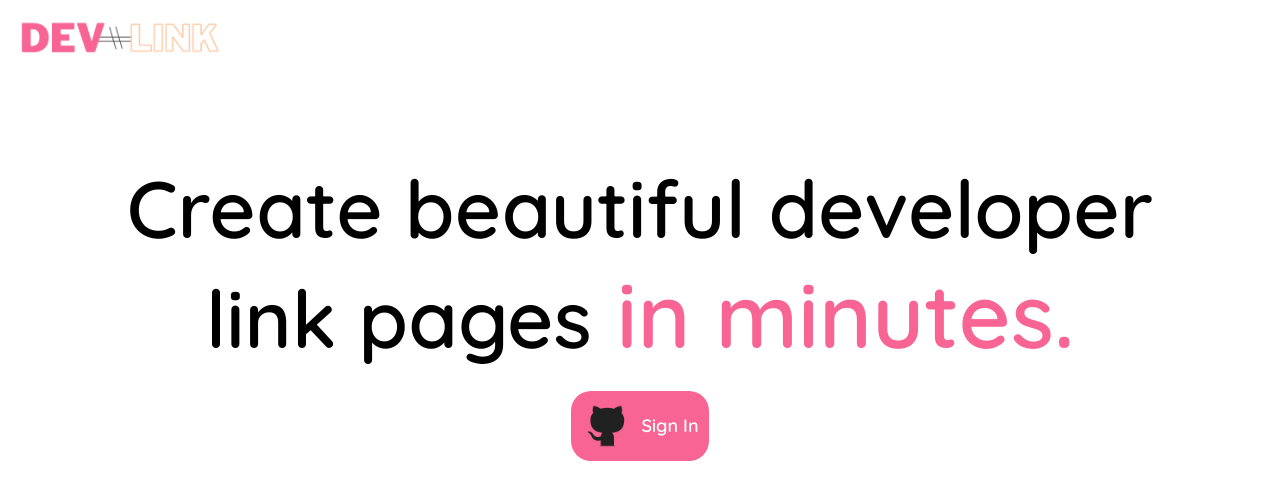
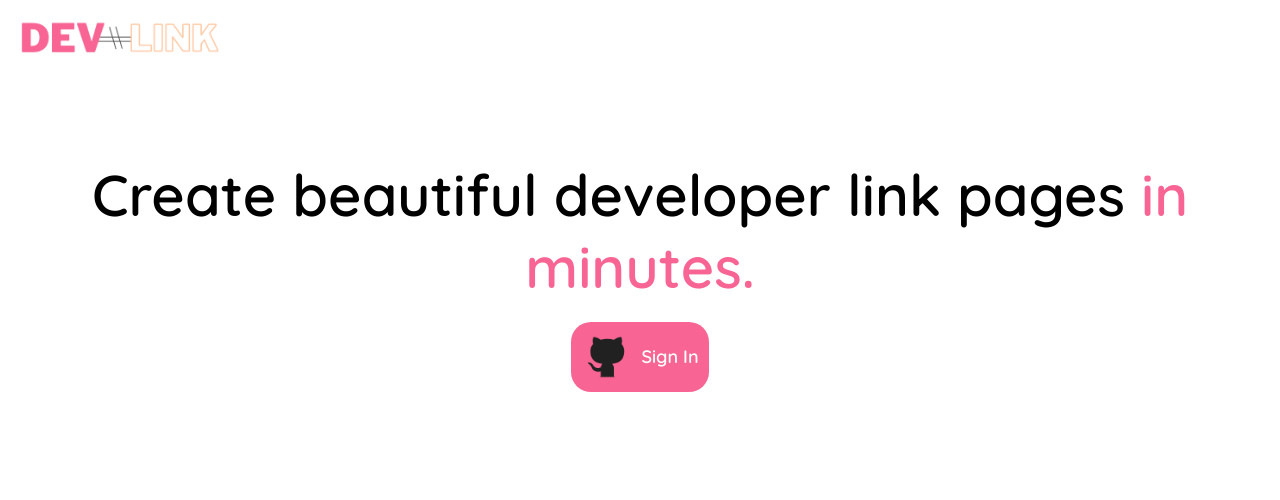
Before and after one commit to BrijenMakwana/devlink, a React (Create React App) app: page / in a window 1280 px wide. Shown: the top 500 px of the page. Built offline with nearby package versions, Linux system fonts and the light colour scheme; no server answers; the HTML template or start-up script is replaced by a standard one.

Commit message:
code refactor

```diff
--- a/src/components/SideBar.js
+++ b/src/components/SideBar.js
@@ -63,7 +63,9 @@ export default function SideBar(props) {
           devLinks: devLinks,
         });
         console.log("Document written with ID: ", docRef.id);
-        alert(`Your profile URL is: http://localhost:3000/${userEmail}`);
+        alert(
+          `Your profile URL is: https://devlink-page.vercel.app/${userEmail}`
+        );
       } catch (e) {
         console.error("Error adding document: ", e);
       }
--- a/src/pages/HomePage.css
+++ b/src/pages/HomePage.css
@@ -37,7 +37,7 @@
 
 .main-tagline {
   text-align: center;
-  font-size: 80px;
+  font-size: 4.5vw;
   margin-top: 100px;
   font-weight: bold;
   max-width: 1100px;
@@ -47,7 +47,6 @@
 
 .time-text {
   color: #f86594;
-  font-size: 90px;
 }
 
 .video-demo-container {
```
